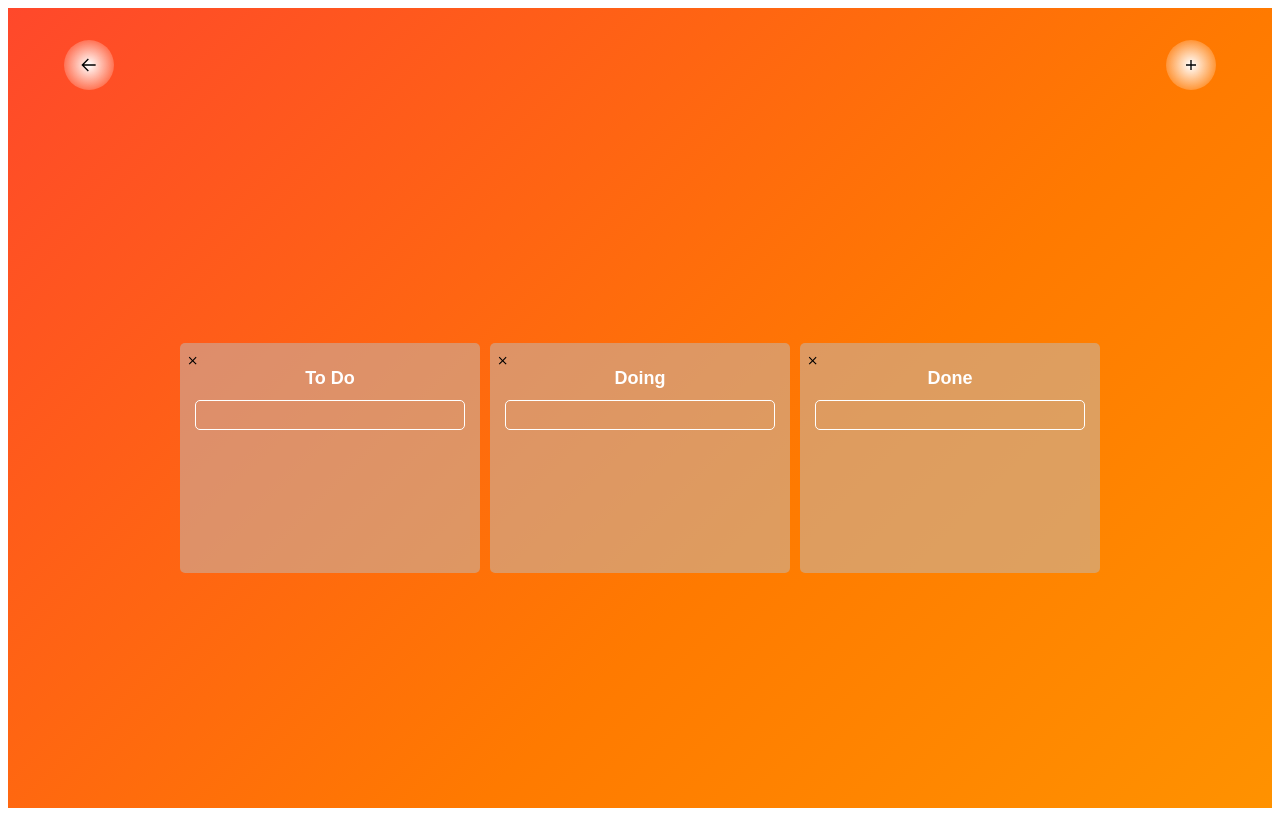
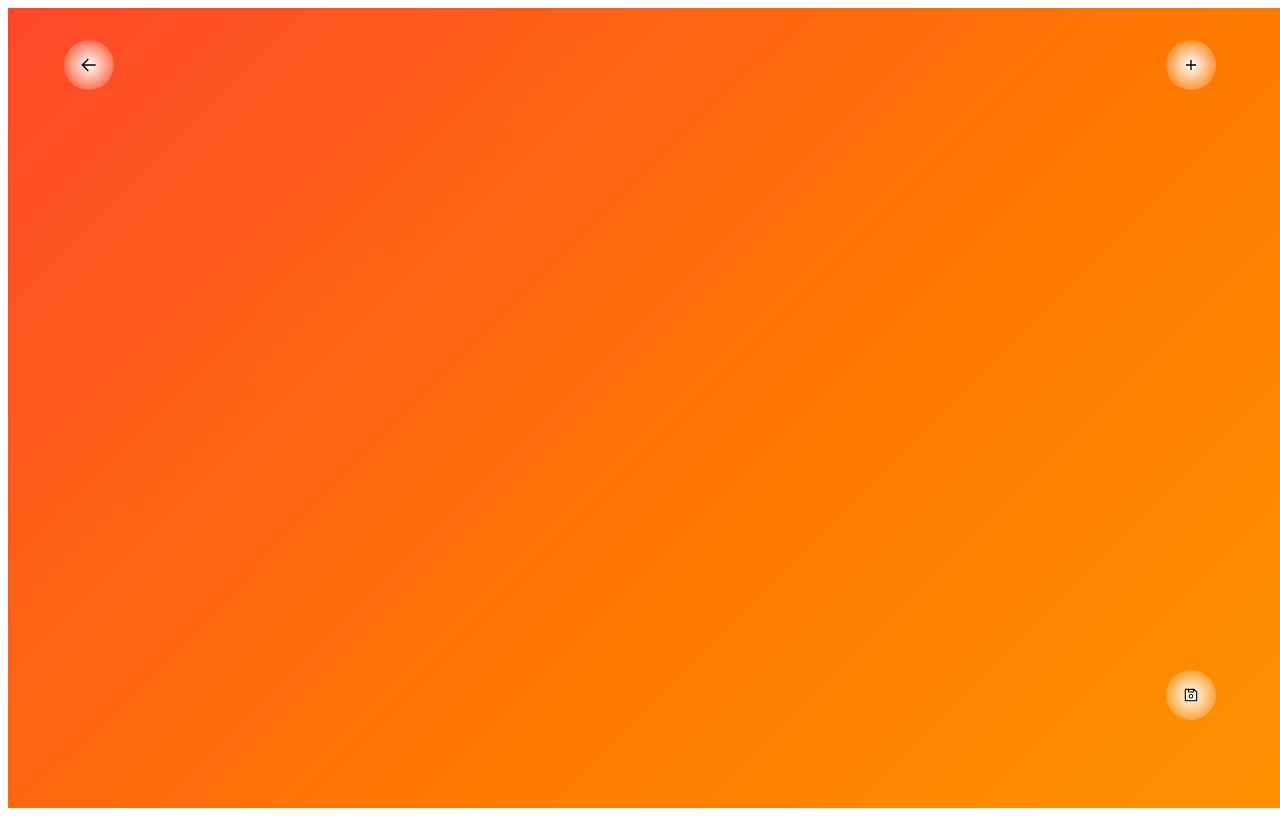
Before and after one commit to Flen-E/calendatodo, a React (Create React App) app: page /date/1 in a window 1280 px wide. Built offline with nearby package versions, Linux system fonts and the light colour scheme; a web font is replaced by a local one.

Commit message:
clear this project

```diff
--- a/src/Component/DateDetailPage.tsx
+++ b/src/Component/DateDetailPage.tsx
@@ -3,11 +3,12 @@ import { useRecoilState, useSetRecoilState } from "recoil";
 import styled, { keyframes } from "styled-components";
 import { toDoState } from "../atoms";
 import Board from "./Board";
-import { useState } from "react";
+import { useEffect, useState } from "react";
 import Popup from "./Popup";
 import { IoMdAdd } from "react-icons/io";
 import { GrLinkPrevious } from "react-icons/gr";
-import { useNavigate } from 'react-router-dom';
+import { useNavigate, useParams } from 'react-router-dom';
+import { AiOutlineSave } from "react-icons/ai";
 
 const BGAnimation = keyframes`
   0% {
@@ -23,8 +24,9 @@ const BGAnimation = keyframes`
 
 const StyleContext = styled.div`
   background: linear-gradient(-45deg, #FFD600, #FF7A00, #FF0069, #D300C5, #7638FA);
-  height: 100vh;
+  height: 100%;
   display: flex;
+  position : absolute;
   background-size: 600% 600%;
   animation: ${BGAnimation} 15s ease infinite;
 `;
@@ -88,10 +90,41 @@ const PrevPageButton = styled.div`
   }
 `;
 
+const SaveButton = styled.div`
+   position: fixed;
+  width: 50px;
+  height: 50px;
+  background: radial-gradient(circle, white 1%, rgba(255, 255, 255, 0) 90%);
+  border-radius: 50px;
+  bottom: 10%;
+  right: 5%;
+  display: flex;
+  justify-content: center;
+  align-items: center;
+  cursor: pointer;
+  transition: all 0.5s ease;
+  &:hover {
+    transform: scale(1.2);
+    background-color: #a9fff8;
+  }
+`;
+
 function DateDetailPage() {
+  const {date} = useParams();
   const [toDos, setToDos] = useRecoilState(toDoState);
   const [isModalOpen, setModalOpen] = useState<boolean>(false);
+
   const navigate = useNavigate();
+
+  useEffect(()=> {
+    if(date){
+      const storedToDoList = localStorage.getItem(date);
+      const toDoList = storedToDoList ? JSON.parse(storedToDoList) : [];
+      setToDos(toDoList);
+    }
+
+  },[date]);
+
 
   const onDragEnd = (info: DropResult) => {
     const { destination, source } = info;
@@ -148,6 +181,12 @@ function DateDetailPage() {
     setModalOpen(false);
   };
 
+  const saveToDoList = () =>{
+    if (date) {
+      localStorage.setItem(date, JSON.stringify(toDos));
+    }
+  };
+
   const handleSubmit = (inputValue: any) => {
     if (inputValue == "") return window.alert("빈 값으로 추가할 수 없습니다.");
     setToDos((p) => {
@@ -181,6 +220,10 @@ function DateDetailPage() {
           <CoponentAddButton onClick={handleOpen}>
             <IoMdAdd/>
           </CoponentAddButton>
+          <SaveButton onClick={saveToDoList}>
+            <AiOutlineSave />
+
+          </SaveButton>
           <Wrapper>
             <Droppable
               droppableId={`boards${Math.random().toString(36).substring(7)}`}
```
